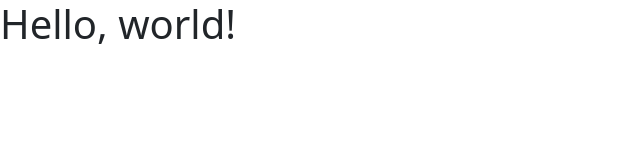
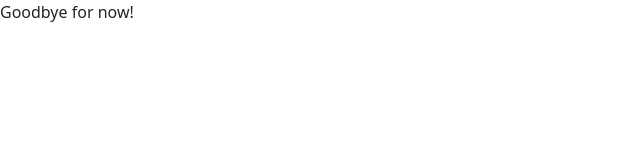
Before and after one commit to huja2502/first-repo, a plain HTML site: page index.html in a window 1280 px wide. Shown: the whole page, without its empty margins (0-640 px from the left). Drawn offline with nearby package versions, Linux system fonts and the light colour scheme.

Commit message:
change h1 to p

```diff
--- a/index.html
+++ b/index.html
@@ -7,7 +7,7 @@
     <link href="https://cdn.jsdelivr.net/npm/bootstrap@5.2.2/dist/css/bootstrap.min.css" rel="stylesheet" integrity="sha384-Zenh87qX5JnK2Jl0vWa8Ck2rdkQ2Bzep5IDxbcnCeuOxjzrPF/et3URy9Bv1WTRi" crossorigin="anonymous">
   </head>
   <body>
-    <h1>Hello, world!</h1>
+   <p>Goodbye for now!</p>
     <script src="https://cdn.jsdelivr.net/npm/bootstrap@5.2.2/dist/js/bootstrap.bundle.min.js" integrity="sha384-OERcA2EqjJCMA+/3y+gxIOqMEjwtxJY7qPCqsdltbNJuaOe923+mo//f6V8Qbsw3" crossorigin="anonymous"></script>
   </body>
 </html>
```
